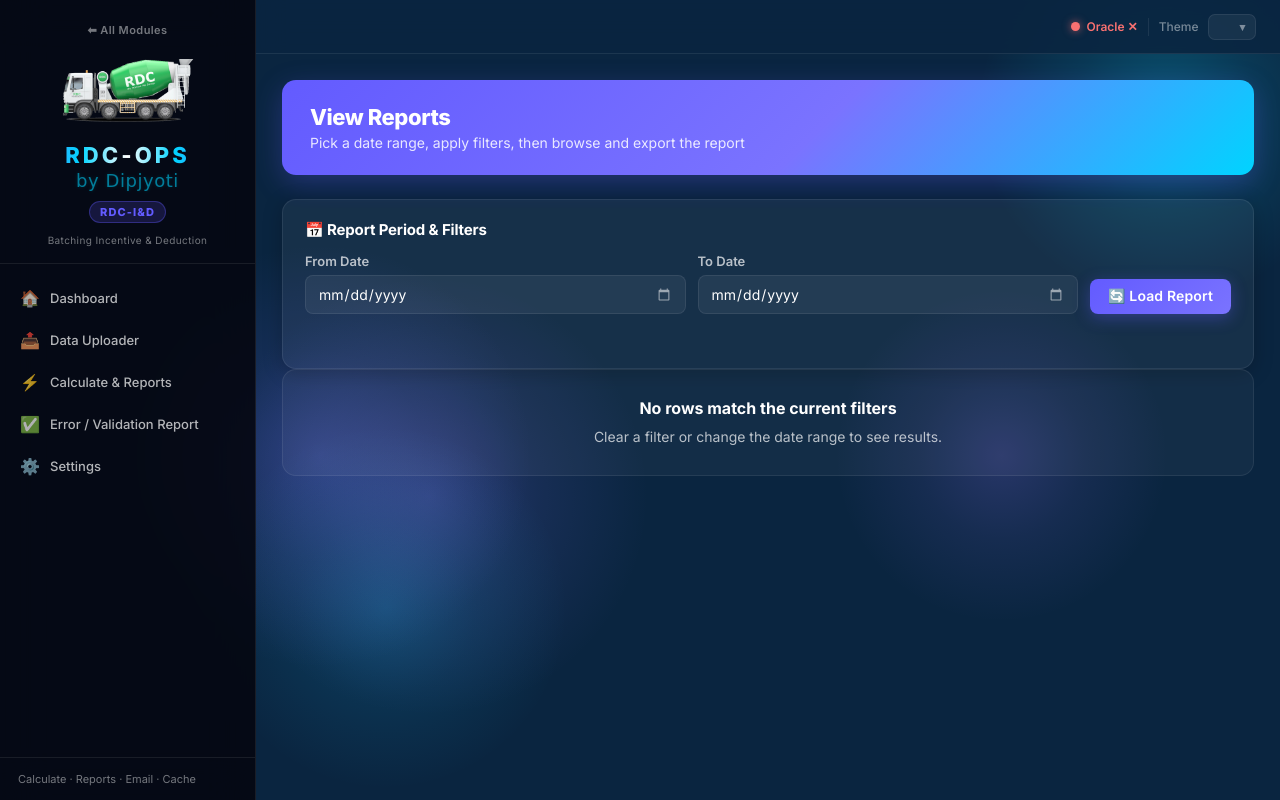
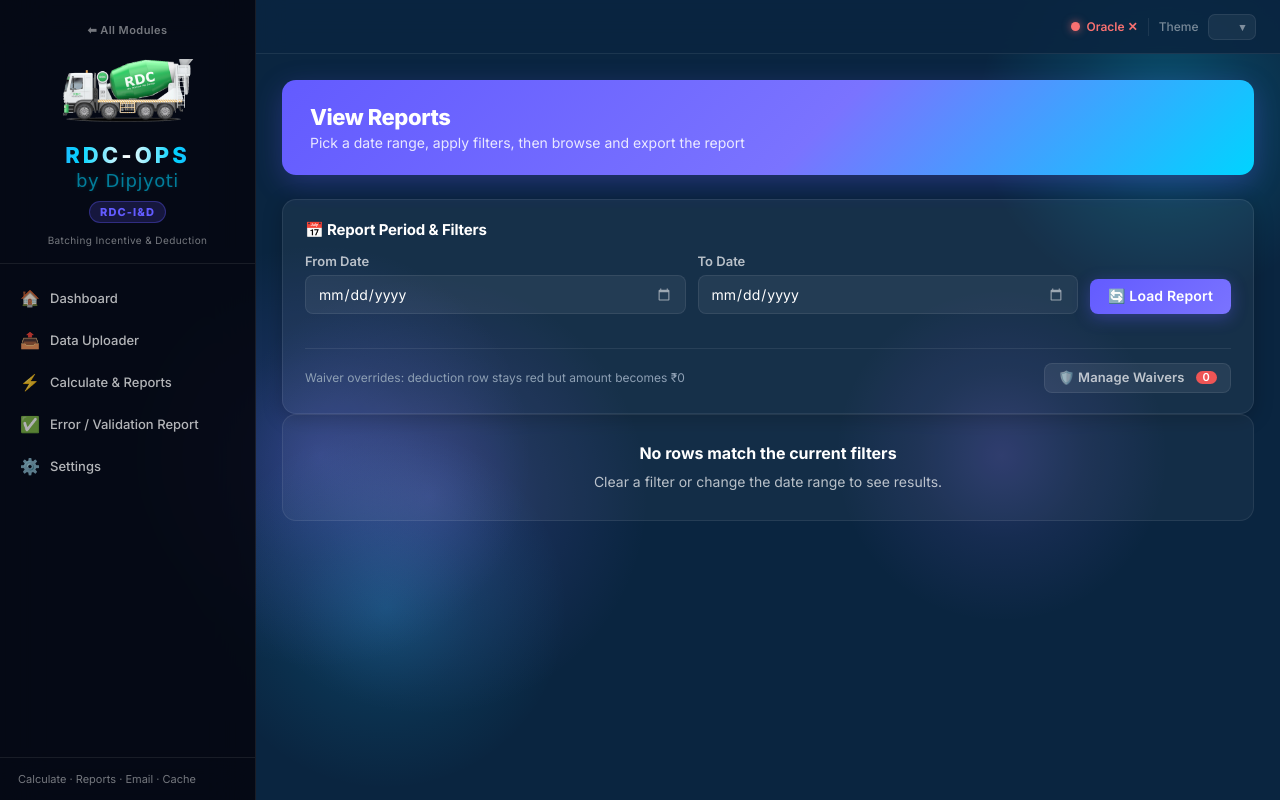
Before and after one commit to dipjyoti123doimari-create/RDCOP-APP, a Python web app: template templates/reports.html in a window 1280 px wide. Run offline with Jinja, Linux system fonts and the light colour scheme; the template is opened without the code that fills it, so the values that code supplies are empty; some web fonts are replaced.

Commit message:
fix: move Manage Waivers button into filter card — always visible, not inside results
Co-Authored-By: Claude Sonnet 4.6 <noreply@anthropic.com>

```diff
--- a/templates/reports.html
+++ b/templates/reports.html
@@ -150,6 +150,13 @@
     </div>
     {% endif %}
   </form>
+
+  <!-- Manage Waivers — always visible -->
+  <div style="margin-top:14px;padding-top:14px;border-top:1px solid rgba(255,255,255,0.08);display:flex;align-items:center;justify-content:space-between">
+    <span style="font-size:12px;color:#8ea0b4">Waiver overrides: deduction row stays red but amount becomes ₹0</span>
+    <button type="button" class="btn btn-secondary btn-sm" onclick="openWaiverModal()">🛡️ Manage Waivers <span style="display:inline-block;background:#e55;color:#fff;border-radius:10px;padding:0 7px;font-size:11px;margin-left:4px">{{ all_waivers | length }}</span></button>
+  </div>
+
   <div class="loading" id="report-loading"><div class="spinner"></div> Loading report…</div>
 </div>
 
@@ -190,13 +197,9 @@
   </div>
 </div>
 
-<!-- Legend + Waiver button -->
-<div style="display:flex;align-items:center;justify-content:space-between;flex-wrap:wrap;gap:8px;margin-bottom:2px">
-  <div class="legend" style="margin:0">
-    <span class="legend-item legend-green">🟢 Green — Incentive earned</span>
-    <span class="legend-item legend-red">🔴 Red — Deduction applied (overrides incentive if both)</span>
-  </div>
-  <button type="button" class="btn btn-secondary btn-sm" onclick="openWaiverModal()">🛡️ Manage Waivers <span style="display:inline-block;background:#e55;color:#fff;border-radius:10px;padding:0 7px;font-size:11px;margin-left:4px">{{ all_waivers | length }}</span></button>
+<div class="legend">
+  <span class="legend-item legend-green">🟢 Green — Incentive earned</span>
+  <span class="legend-item legend-red">🔴 Red — Deduction applied (overrides incentive if both)</span>
 </div>
 
 <!-- Toolbar: row count left · export actions right -->
```
